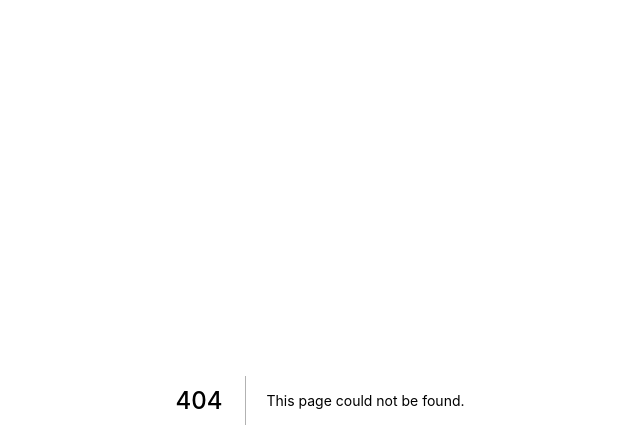
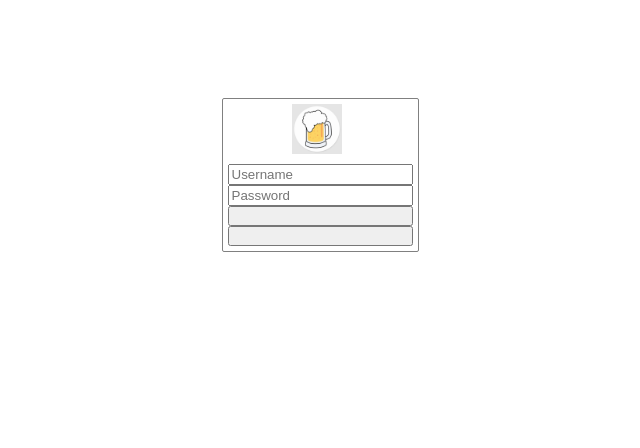
Before and after one commit to henryfaulkner/Brewery-Bracket, a Next.js app in the folder 404-brewery-bracket/: page /login-form in a window 1280 px wide. Before the commit this address had no page. Shown: the top 448 px of the page, without its empty margins (320-960 px from the left). Built offline with nearby package versions, Linux system fonts and the light colour scheme.

Commit message:
getting this branch in the cloud

```diff
--- /dev/null
+++ b/404-brewery-bracket/pages/login-form/index.tsx
@@ -0,0 +1,61 @@
+import React, { useState } from 'react';
+import styles from "../../styles/Login-Form.module.scss";
+
+type authentication = {
+    username: string,
+    password: string
+}
+
+const LoginForm : React.FC = () => {
+    const [username, setUsername] = useState(0);
+
+    const tryLogin = async () => {
+        const response = await fetch('/api/Firebase/LoginAttempt');
+        const data = await response.json();
+
+        console.log("Login attempted");
+    }
+
+    const createUser = async () => {
+        var auth: authentication = {
+            username: document.getElementById("username").innerText,
+            password: document.getElementById("password").innerText
+        }
+
+        var queryString: string = createQueryString(auth);
+
+        const response = await fetch('/api/Firebase/CreateUser?' + auth);
+        const data = await response.json();
+
+        console.log("Login attempted");
+    }
+
+    const createQueryString = (paramsObj: object) => {
+        var parameters = [];
+        for (var property in paramsObj) {
+            if (paramsObj.hasOwnProperty(property)) {
+                parameters.push(encodeURI(property + '=' + paramsObj[property]));
+            }
+        }
+
+        return parameters.join('&');
+    }
+
+    return (
+        <div className={styles.pageBackdrop}>
+
+            <div className={styles.loginModal}>
+
+                <img className={styles.logoImage} src="/Frothy-Beer.jpg" alt="Frothy Beer" />
+                <input placeholder="Username" id="username"/>
+                <input placeholder="Password" id="password"/>
+                <button className={styles.loginButton} onClick={tryLogin} value="Login" />
+                <button className={styles.createUserButton} onClick={tryLogin} value="Create Account" />
+
+            </div>
+
+        </div>
+    );
+};
+
+export default LoginForm;
--- /dev/null
+++ b/404-brewery-bracket/styles/Login-Form.module.scss
@@ -0,0 +1,26 @@
+.pageBackdrop {
+    display: flex;
+    justify-content: center;
+    align-items: center;
+    height: 350px;
+}
+
+.loginModal {
+    display: inherit;
+    flex-direction: column;
+    border: gray 1px solid;
+    border-radius: 2px;
+    padding: 5px;
+}
+
+.logoImage {
+    height: 50px;
+    width: 50px;
+    position: relative;
+    left: 35%;
+    margin-bottom: 10px;
+}
+
+.loginButton, .createUserButton {
+    height: 20px;
+}
```
Also changed, not shown: 404-brewery-bracket/pages/api/Firebase/CreateUser.ts (added, +34 -0 lines), 404-brewery-bracket/pages/api/Firebase/LoginAttempt.ts (added, +37 -0 lines), 404-brewery-bracket/public/Frothy-Beer.jpg (added), 1 other file (tests, documents, lock files or other folders).
